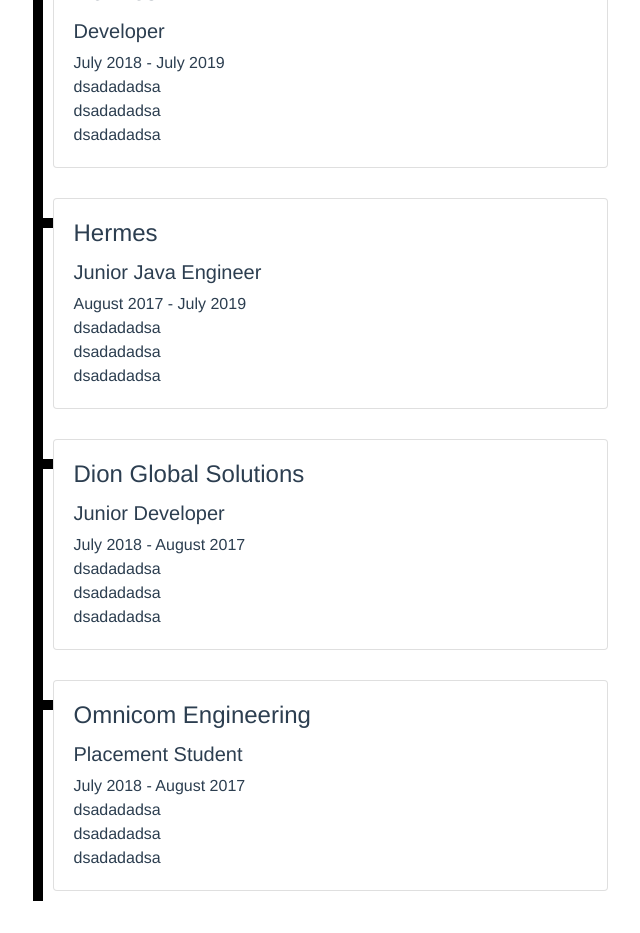
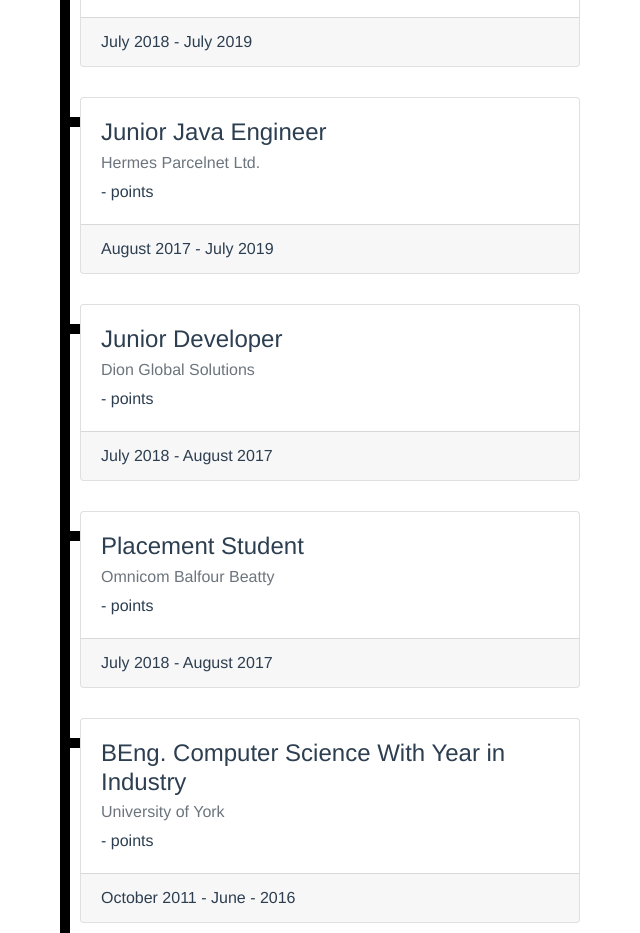
Before and after one commit to alex-stewart/professional-website, a Vue app in the folder frontend/: page / in a window 1280 px wide. Shown: the part 1120-2053 px from the top of the page, without its empty margins (315-955 px from the left). Before the commit the page ends 2021 px from the top, so only its background shows below. Built offline with nearby package versions, Linux system fonts and the light colour scheme.

Commit message:
Fixing up the experience roles

```diff
--- a/frontend/src/components/Experience.vue
+++ b/frontend/src/components/Experience.vue
@@ -6,7 +6,6 @@
                     <div class="timeline-segment"/>
                     <Role class="row-card"
                           company-name="The Hut Group"
-                          company-website="https://www.thg.com"
                           title="Senior Software Engineer"
                           start-date="November 2019"
                           end-date="Present"/>
@@ -14,8 +13,7 @@
                 <b-row align-h="center">
                     <div class="timeline-segment"/>
                     <Role class="row-card"
-                          company-name="Hermes"
-                          company-website="https://www.hermesworld.com/us/about-us/hermes-group/hermes-uk/hermes-uk"
+                          company-name="Hermes Parcelnet Ltd."
                           title="Senior Developer"
                           start-date="July 2017"
                           end-date="November 2019"/>
@@ -23,8 +21,7 @@
                 <b-row align-h="center">
                     <div class="timeline-segment"/>
                     <Role class="row-card"
-                          company-name="Hermes"
-                          company-website="https://www.hermesworld.com/us/about-us/hermes-group/hermes-uk/hermes-uk"
+                          company-name="Hermes Parcelnet Ltd."
                           title="Developer"
                           start-date="July 2018"
                           end-date="July 2019"/>
@@ -32,8 +29,7 @@
                 <b-row align-h="center">
                     <div class="timeline-segment"/>
                     <Role class="row-card"
-                          company-name="Hermes"
-                          company-website="https://www.hermesworld.com/us/about-us/hermes-group/hermes-uk/hermes-uk"
+                          company-name="Hermes Parcelnet Ltd."
                           title="Junior Java Engineer"
                           start-date="August 2017"
                           end-date="July 2019"/>
@@ -42,7 +38,6 @@
                     <div class="timeline-segment"/>
                     <Role class="row-card"
                           company-name="Dion Global Solutions"
-                          company-website="https://www.dionglobal.com/"
                           title="Junior Developer"
                           start-date="July 2018"
                           end-date="August 2017"/>
@@ -50,11 +45,18 @@
                 <b-row align-h="center">
                     <div class="timeline-segment"/>
                     <Role class="row-card"
-                          company-name="Omnicom Engineering"
-                          company-website="https://www.balfourbeatty.com/expertise/rail-engineering/digital-technology/omnicom-balfour-beatty"
+                          company-name="Omnicom Balfour Beatty"
                           title="Placement Student"
                           start-date="July 2018"
                           end-date="August 2017"/>
+                </b-row>
+                <b-row align-h="center">
+                    <div class="timeline-segment"/>
+                    <Role class="row-card"
+                          company-name="University of York"
+                          title="BEng. Computer Science With Year in Industry"
+                          start-date="October 2011"
+                          end-date="June - 2016"/>
                 </b-row>
             </b-col>
         </b-container>
@@ -78,7 +80,8 @@
     }
 
     .row-card {
-        width: 50%;
+        width: calc(100% - 100px);
+        max-width: 500px;
         margin: 10px;
     }
 
--- a/frontend/src/components/Role.vue
+++ b/frontend/src/components/Role.vue
@@ -1,13 +1,11 @@
 <template>
     <div>
         <div class="timeline-notch"/>
-        <b-card :title="companyName">
+        <b-card :title="title"
+                :sub-title="companyName"
+                :footer="formatFooter()">
             <b-card-text>
-                <div class="h5">{{title}}</div>
-                <div>{{startDate}} - {{endDate}}</div>
-                <div>dsadadadsa</div>
-                <div>dsadadadsa</div>
-                <div>dsadadadsa</div>
+                <div>- points</div>
             </b-card-text>
         </b-card>
     </div>
@@ -20,9 +18,6 @@
             companyName: {
                 type: String
             },
-            companyWebsite: {
-                type: String
-            },
             title: {
                 type: String
             },
@@ -31,6 +26,11 @@
             },
             endDate: {
                 type: String
+            }
+        },
+        methods: {
+            formatFooter: function() {
+                return this.startDate + ' - ' + this.endDate;
             }
         }
     }
```
